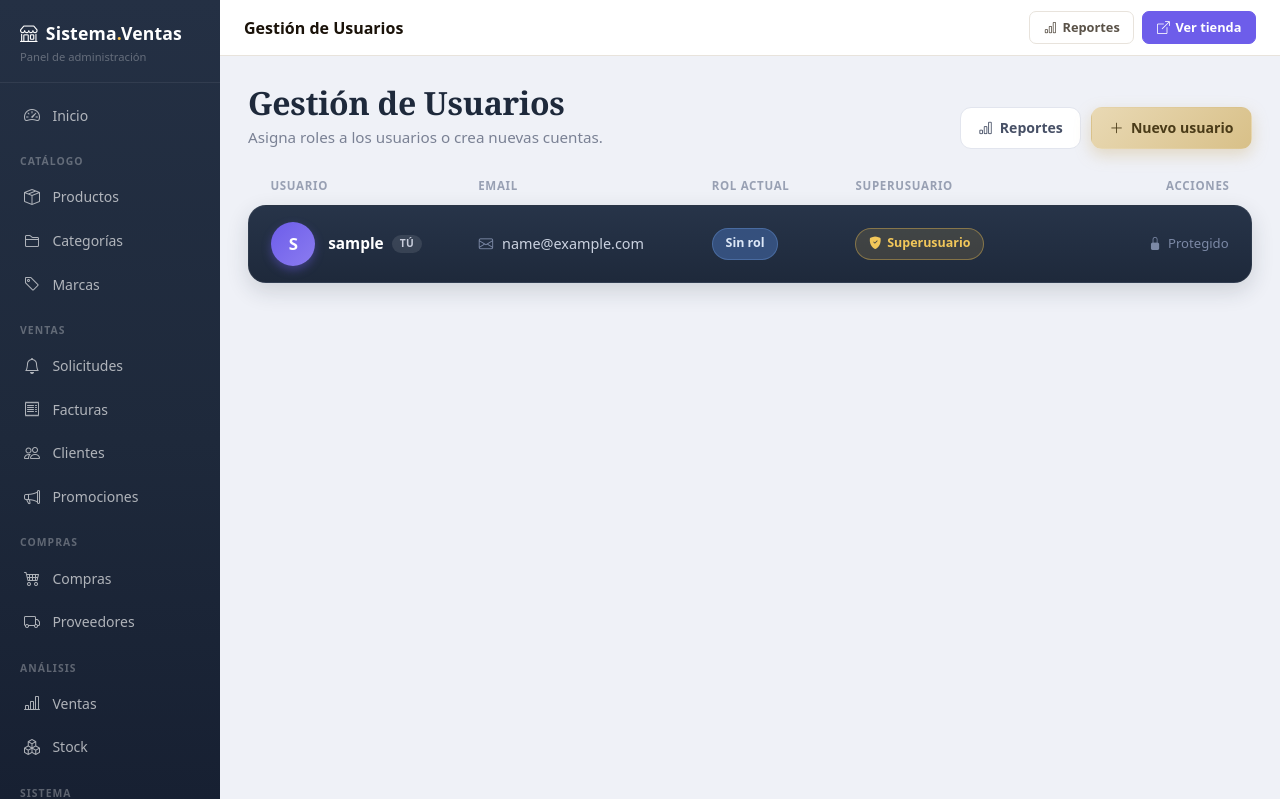
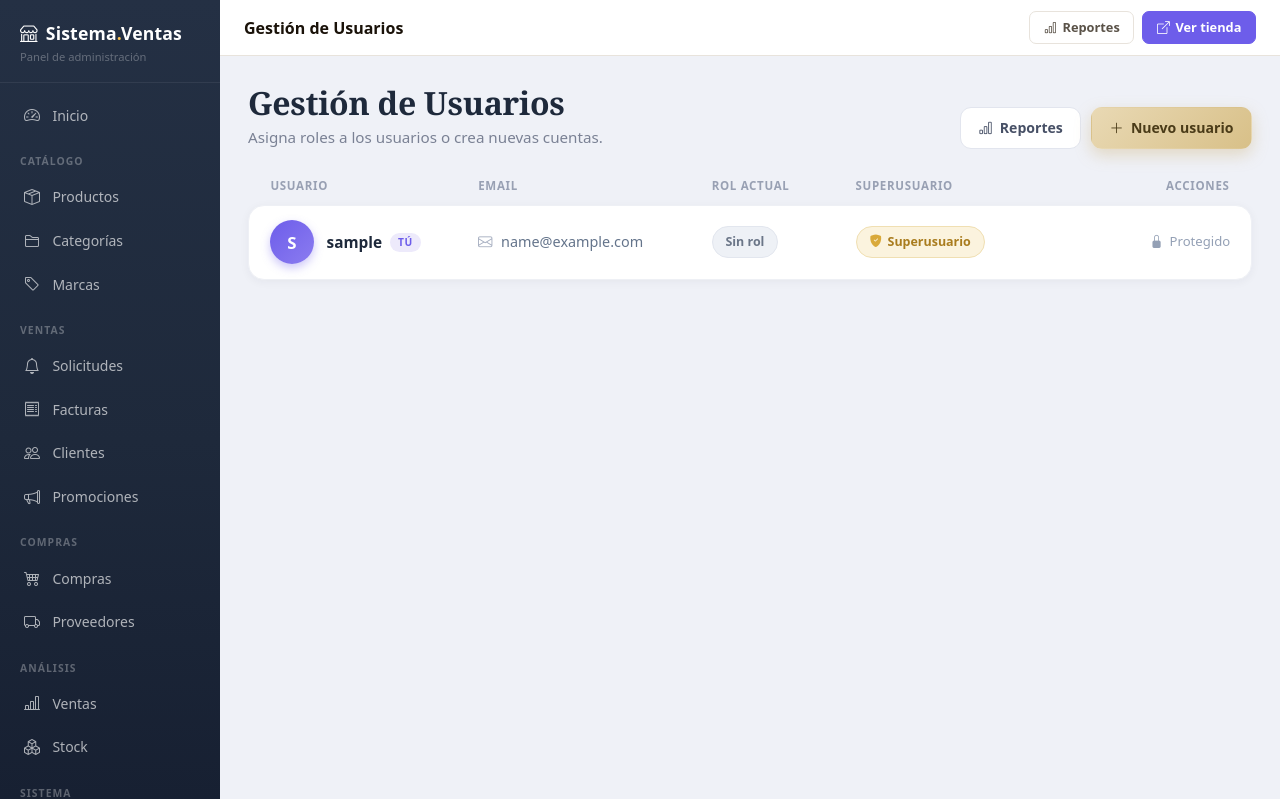
Before and after one commit to ElianWBG/Negocio-de-ecommer, a Django app: page /panel/usuarios/ in a window 1280 px wide. Shown: the top 799 px of the page. Run offline with Django 5.2, Linux system fonts and the light colour scheme; the visitor is signed in with stand-in values (Sample User, id 1); data comes from the database, SQL or seed files in the repository; some libraries are stand-ins or nearby versions.

Commit message:
FIX VISUAL

```diff
--- a/billing/templates/billing/user_management.html
+++ b/billing/templates/billing/user_management.html
@@ -165,42 +165,41 @@
   .um-colhead-actions { text-align: right; }
 
   /* ===== Filas (tarjetas slate) ===== */
-  .um-list { display: flex; flex-direction: column; gap: .85rem; }
-  .um-row { background: linear-gradient(180deg, #273449, #1E293B); border: 1px solid rgba(255,255,255,.05); border-radius: 18px; padding: 1rem 1.4rem; box-shadow: 0 8px 22px rgba(30,41,59,.16); transition: transform .15s ease, box-shadow .15s ease; }
-  .um-row:hover { transform: translateY(-2px); box-shadow: 0 14px 30px rgba(30,41,59,.24); }
+  .um-list { display: flex; flex-direction: column; gap: .6rem; }
+  .um-row { background: #fff; border: 1px solid #EEF0F5; border-radius: 16px; padding: .9rem 1.3rem; box-shadow: 0 2px 10px rgba(30,41,59,.05); transition: transform .15s ease, box-shadow .15s ease; }
+  .um-row:hover { transform: translateY(-2px); box-shadow: 0 10px 24px rgba(30,41,59,.09); }
   .um-cell { min-width: 0; }
 
   /* Usuario */
   .um-user { display: flex; align-items: center; gap: .8rem; }
-  .um-avatar { width: 44px; height: 44px; border-radius: 50%; flex-shrink: 0; display: flex; align-items: center; justify-content: center; font-weight: 700; font-size: 1.05rem; color: #fff; background: linear-gradient(135deg, #6D5DEA, #8B7CF0); box-shadow: 0 4px 10px rgba(109,93,234,.4); }
+  .um-avatar { width: 44px; height: 44px; border-radius: 50%; flex-shrink: 0; display: flex; align-items: center; justify-content: center; font-weight: 700; font-size: 1.05rem; color: #fff; background: linear-gradient(135deg, #6D5DEA, #8B7CF0); box-shadow: 0 4px 10px rgba(109,93,234,.35); }
   .um-user-meta { display: flex; align-items: center; gap: .5rem; min-width: 0; }
-  .um-user-name { color: #fff; font-weight: 600; font-size: .96rem; overflow: hidden; text-overflow: ellipsis; white-space: nowrap; }
-  .um-you { flex-shrink: 0; font-size: .64rem; font-weight: 700; text-transform: uppercase; letter-spacing: .05em; color: #C9CEDC; background: rgba(255,255,255,.1); border-radius: 20px; padding: .1rem .5rem; }
+  .um-user-name { color: #1E293B; font-weight: 600; font-size: .96rem; overflow: hidden; text-overflow: ellipsis; white-space: nowrap; }
+  .um-you { flex-shrink: 0; font-size: .64rem; font-weight: 700; text-transform: uppercase; letter-spacing: .05em; color: #6D5DEA; background: #EDEAFB; border-radius: 20px; padding: .1rem .5rem; }
 
   /* Email */
-  .um-email { display: flex; align-items: center; gap: .55rem; color: #CBD2E0; font-size: .9rem; }
-  .um-email i { color: #7C89A6; flex-shrink: 0; }
+  .um-email { display: flex; align-items: center; gap: .55rem; color: #64748B; font-size: .9rem; }
+  .um-email i { color: #A6AEC0; flex-shrink: 0; }
   .um-email span { overflow: hidden; text-overflow: ellipsis; white-space: nowrap; }
 
   /* Badges */
   .um-badge { display: inline-flex; align-items: center; gap: .35rem; padding: .35rem .8rem; border-radius: 20px; font-size: .78rem; font-weight: 600; }
-  .um-badge-role { background: #1E3A5F; color: #B9D2F0; border: 1px solid rgba(120,170,240,.25); }
-  .um-badge-empty { background: #35507D; color: #DCE7F7; border: 1px solid rgba(120,170,240,.3); }
-  .um-badge-super { background: rgba(240,193,80,.14); color: #F2C75A; border: 1px solid rgba(240,193,80,.4); }
-  .um-badge-super i { color: #F2C75A; }
-  .um-dash { color: #5C6577; }
+  .um-badge-role { background: #E7EEFB; color: #2E5AA8; border: 1px solid #CFDDF4; }
+  .um-badge-empty { background: #EEF1F6; color: #6B7688; border: 1px solid #E2E6EE; }
+  .um-badge-super { background: #FBF3DE; color: #A97C1E; border: 1px solid #F0DFB2; }
+  .um-badge-super i { color: #D9A93A; }
+  .um-dash { color: #C2C8D4; }
 
   /* Acciones */
   .um-actions { display: flex; align-items: center; justify-content: flex-end; gap: .5rem; flex-wrap: wrap; }
   .um-role-form { display: inline-flex; align-items: center; gap: .5rem; }
-  .um-select { background: #0F1B2E; color: #E4E9F2; border: 1px solid rgba(255,255,255,.14); border-radius: 9px; padding: .45rem .7rem; font-size: .84rem; max-width: 150px; cursor: pointer; }
-  .um-select:focus { outline: none; border-color: #6D5DEA; box-shadow: 0 0 0 3px rgba(109,93,234,.3); }
-  .um-select option { background: #0F1B2E; color: #E4E9F2; }
-  .um-btn-save { display: inline-flex; align-items: center; gap: .3rem; background: #E9D9B4; color: #4A3B18; border: none; border-radius: 9px; padding: .45rem .8rem; font-size: .82rem; font-weight: 700; cursor: pointer; transition: background .15s ease; }
-  .um-btn-save:hover { background: #DcC594; }
-  .um-btn-del { display: inline-flex; align-items: center; justify-content: center; width: 38px; height: 38px; border-radius: 9px; background: rgba(190,60,60,.16); color: #F08A8A; border: 1px solid rgba(190,60,60,.3); text-decoration: none; transition: background .15s ease, color .15s ease; }
-  .um-btn-del:hover { background: #B23A3A; color: #fff; }
-  .um-locked { display: inline-flex; align-items: center; gap: .4rem; color: #7C89A6; font-size: .82rem; font-weight: 500; }
+  .um-select { background: #fff; color: #334155; border: 1px solid #D9DEE8; border-radius: 9px; padding: .45rem .7rem; font-size: .84rem; max-width: 150px; cursor: pointer; }
+  .um-select:focus { outline: none; border-color: #6D5DEA; box-shadow: 0 0 0 3px rgba(109,93,234,.18); }
+  .um-btn-save { display: inline-flex; align-items: center; gap: .3rem; background: linear-gradient(135deg, #E9D9B4, #D8C088); color: #4A3B18; border: none; border-radius: 9px; padding: .45rem .8rem; font-size: .82rem; font-weight: 700; cursor: pointer; transition: filter .15s ease; }
+  .um-btn-save:hover { filter: brightness(.96); }
+  .um-btn-del { display: inline-flex; align-items: center; justify-content: center; width: 38px; height: 38px; border-radius: 9px; background: #FCECEC; color: #D65757; border: 1px solid #F5D2D2; text-decoration: none; transition: background .15s ease, color .15s ease; }
+  .um-btn-del:hover { background: #D65757; color: #fff; border-color: #D65757; }
+  .um-locked { display: inline-flex; align-items: center; gap: .4rem; color: #94A0B5; font-size: .82rem; font-weight: 500; }
 
   /* Vacío */
   .um-empty { text-align: center; padding: 3rem 1rem; color: #98A0B3; }
@@ -216,7 +215,7 @@
     .um-colhead { display: none; }
     .um-row { grid-template-columns: 1fr 1fr; gap: .75rem 1rem; padding: 1.1rem 1.2rem; }
     .um-user { grid-column: 1 / -1; }
-    .um-actions { grid-column: 1 / -1; justify-content: flex-start; margin-top: .3rem; padding-top: .75rem; border-top: 1px solid rgba(255,255,255,.08); }
+    .um-actions { grid-column: 1 / -1; justify-content: flex-start; margin-top: .3rem; padding-top: .75rem; border-top: 1px solid #EEF0F5; }
   }
   @media (max-width: 520px) {
     .um-title { font-size: 1.6rem; }
```
